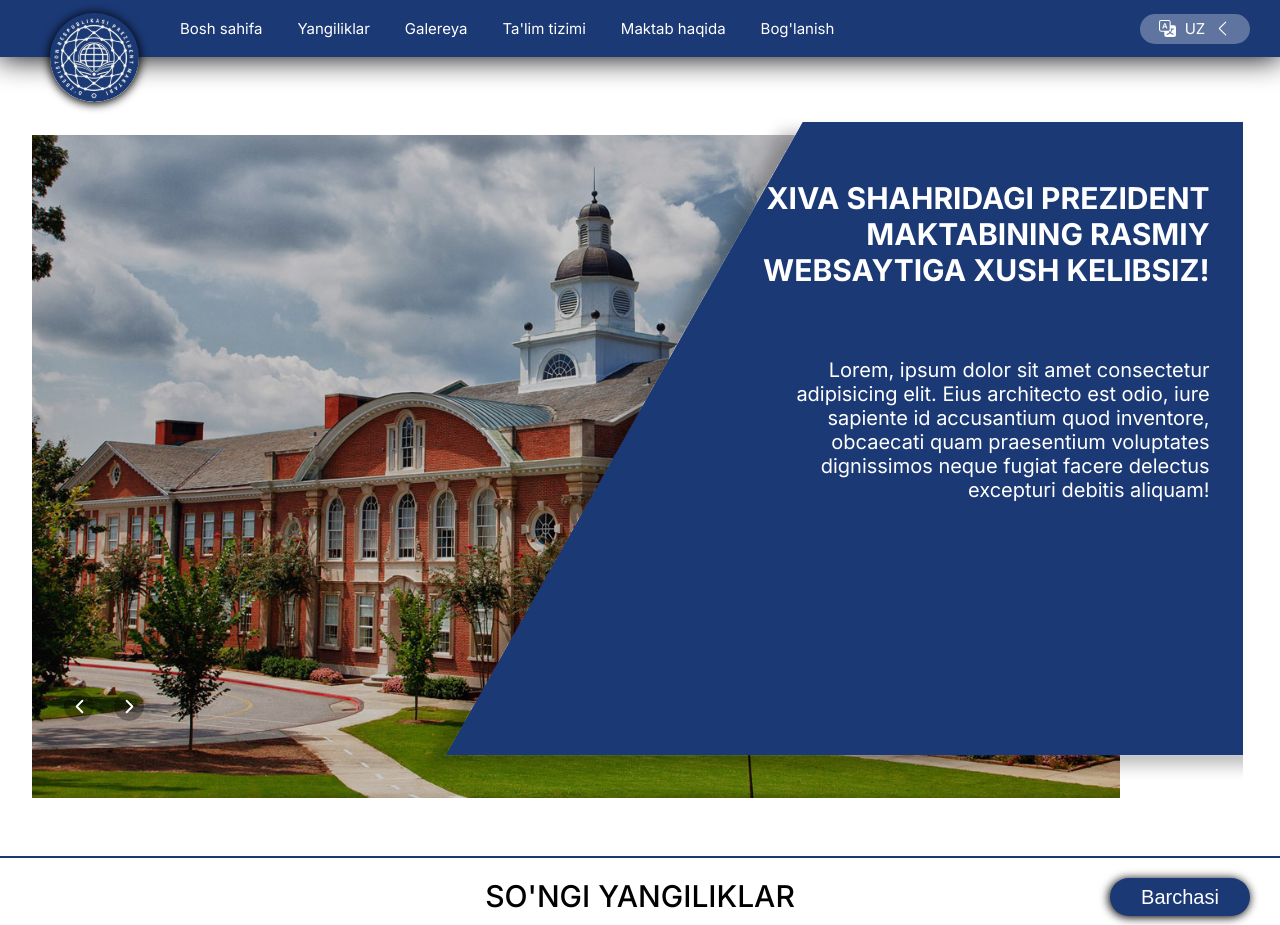
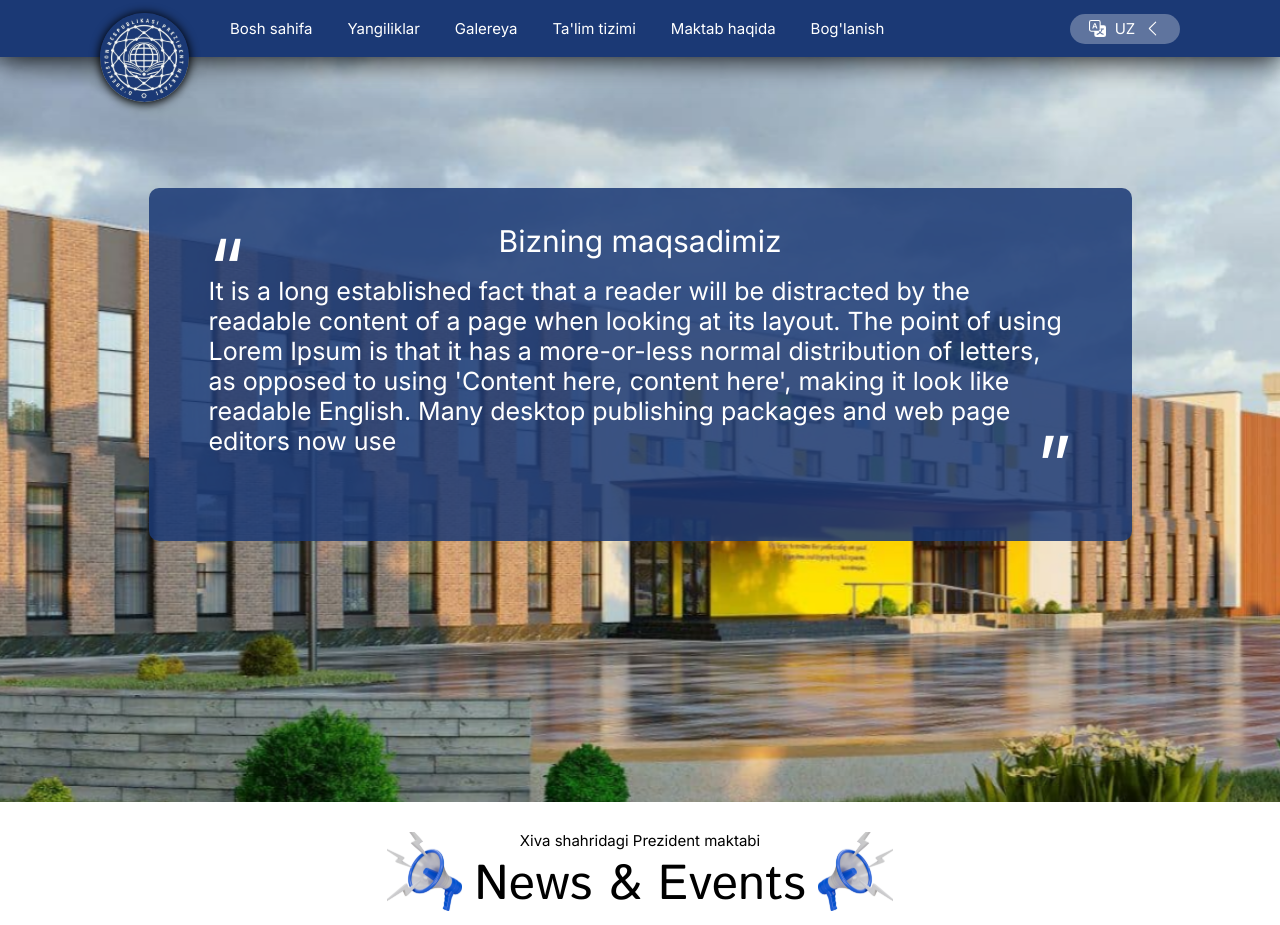
Before and after one commit to Khojayev12/khiva-ps, a React (Create React App) app: page / in a window 1280 px wide. Shown: the top 925 px of the page. Built offline with nearby package versions, Linux system fonts and the light colour scheme.

Commit message:
new home

```diff
--- a/src/App.css
+++ b/src/App.css
@@ -1,4 +1,4 @@
-@import url("https://fonts.googleapis.com/css2?family=Inter:wght@100;200;300;400;500;600;700;800;900&display=swap");
+@import url('https://fonts.googleapis.com/css2?family=Inter:wght@100;200;300;400;500;600;700;800;900&family=Istok+Web:ital,wght@0,400;0,700;1,400;1,700&display=swap');
 body {
   font-family: "Inter";
   margin: 0px;
--- /dev/null
+++ b/src/components/NewsComponent.jsx
@@ -0,0 +1,15 @@
+import { AiOutlineEye } from "react-icons/ai";
+import { Link } from "react-router-dom";
+
+export default function NewsComponent(props) {
+  return (
+    <Link to={"/post/" + props.id}>
+      <div className="s-news" data-aos="zoom-in-down">
+        <div className="s-news-info">
+          <div className="s-news-title"> {props.title} </div>
+        </div>
+        <img src={props.pic} alt="" className="s-news-pic" />
+      </div>
+    </Link>
+  );
+}
--- a/src/pages/Home.jsx
+++ b/src/pages/Home.jsx
@@ -1,9 +1,8 @@
-import React, { useState } from "react";
 import SinglePage from "../components/SinglePage";
 import "../styles/home.css";
 import Photo from "../media/school.svg";
-import Photo2 from "../media/school2.jpg";
-import Photo3 from "../media/school3.jpg";
+import Photo2 from "../media/school.png";
+import NewsIcon from "../media/newsIcon.svg"
 import Stem from "../media/s.svg";
 import sTem from "../media/t.svg";
 import stEm from "../media/e.svg";
@@ -14,8 +13,6 @@ import GroupIcon from "../media/Group.svg";
 import TeacherIcon from "../media/Teacher.svg";
 import HomeIcon from "../media/Home.svg";
 import FinishIcon from "../media/Finish.svg";
-import PhotoEffect from "../media/backround-effect.svg";
-import { FiChevronLeft, FiChevronRight } from "react-icons/fi";
 import NewsAtHome from "../components/NewsAtHome";
 import HonorLanding from "../components/honorLanding";
 import GalereyaLanding from "../components/GalereyaLanding";
@@ -24,25 +21,6 @@ import Footer from "../components/Footer";
 import { LangContext } from "../components/LangContext";
 
 export default function Home() {
-  //const Images = [Photo, Photo2, Photo3];
-  const [pic, setPic] = useState(0);
-
-  const changeNextPic = () => {
-    if (pic < 2) {
-      setPic(pic + 1);
-    } else {
-      setPic(0);
-    }
-  };
-
-  const changePreviousPic = () => {
-    if (pic > 0) {
-      setPic(pic - 1);
-    } else {
-      setPic(2);
-    }
-  };
-
   return (
     <SinglePage>
       <LangContext.Consumer>
@@ -50,53 +28,28 @@ export default function Home() {
           <>
             <div className="home-page">
               <div className="hero-section">
-                <div className="school-images">
-                  <img
-                    src={Photo}
-                    alt=""
-                    className={pic === 0 ? "hero-photo" : ( pic === 1? "hero-photo-hide":"hero-photo-prepare")}
-                  />
-                  <img
-                    src={Photo2}
-                    alt=""
-                    className={pic === 1 ? "hero-photo" : ( pic === 2? "hero-photo-hide":"hero-photo-prepare")}
-                  />
-                  <img
-                    src={Photo3}
-                    alt=""
-                    className={pic === 2 ? "hero-photo" : ( pic === 0? "hero-photo-hide":"hero-photo-prepare")}
-                  />
-                </div>
-                <div className="hero-text">
-                  <img src={PhotoEffect} alt="" className="hero-photo2" />
-                </div>
+                <img src={Photo2} alt="" className="hero-photo" />
                 <div className="hero-title">
-                  XIVA SHAHRIDAGI PREZIDENT MAKTABINING RASMIY WEBSAYTIGA XUSH
-                  KELIBSIZ!
-                  <div className="hero-explanation">
-                    Lorem, ipsum dolor sit amet consectetur adipisicing elit.
-                    Eius architecto est odio, iure sapiente id accusantium quod
-                    inventore, obcaecati quam praesentium voluptates dignissimos
-                    neque fugiat facere delectus excepturi debitis aliquam!
-                  </div>
-                </div>
-                <div className="hero-pic-previous" onClick={changePreviousPic}>
-                  <FiChevronLeft />
-                </div>
-                <div className="hero-pic-next">
-                  <FiChevronRight onClick={changeNextPic} />
+                  <div className="hero-header">Bizning maqsadimiz</div>
+                  <div className="hero-opostrov" style={{marginLeft:"60px"}} >“</div>
+                  <div className="hero-text">It is a long established fact that a reader will be distracted by the readable content of a page when looking at its layout. The point of using Lorem Ipsum is that it has a more-or-less normal distribution of letters, as opposed to using 'Content here, content here', making it look like readable English. Many desktop publishing packages and web page editors now use </div>
+                  <div className="hero-opostrov" style={{marginRight:"60px", textAlign:"end"}} >”</div>
                 </div>
               </div>
 
               <div className="news-section">
                 <div className="news-section-header">
-                  <span className="news-section-text"> {lang.lastnews} </span>
-                  <button
-                    className="barchasi-btn"
-                    style={{ marginRight: "30px" }}
-                  >
-                    {lang.all}
-                  </button>
+                  <div className="n-h-left">
+                    <img src={NewsIcon} alt="" className="n-h-icon" />
+                  </div>
+                  <div className="n-h-center">
+                    <div className="n-h-sub" >Xiva shahridagi Prezident maktabi</div>
+                    <div className="n-h-title" >News & Events</div>
+                  </div>
+                  <div className="n-h-right">
+                  <img src={NewsIcon} alt="" className="n-h-icon" style={{transform:"scaleX(-1)"}} />
+                  </div>
+
                 </div>
                 <div className="news-section-yangilikla">
                   <div className="half-news">
--- a/src/pages/News.jsx
+++ b/src/pages/News.jsx
@@ -1,6 +1,7 @@
 import NewsSlider from "../components/NewsSlider";
 import SingleNews from "../components/SingleNews";
 import SinglePage from "../components/SinglePage";
+import NewsComponent from "../components/NewsComponent";
 import "../styles/news.css";
 import Photo from "../media/school.svg";
 import Footer from "../components/Footer";
@@ -11,21 +12,21 @@ export default function News() {
       <div className="news-page">
         <div className="just-height"></div>
         <NewsSlider title="So'ngi yangiliklar" path="/news/all">
-          <SingleNews
+          <NewsComponent
             id="1"
             pic={Photo}
             watch="420"
             title="This is title of news component"
             text="This is title of news component, This is title of news component, This is title of news component, This is title of news component"
           />
-          <SingleNews
+          <NewsComponent
             id="1"
             pic={Photo}
             watch="420"
             title="This is title of news component"
             text="This is title of news component, This is title of news component, This is title of news component, This is title of news component"
           />
-          <SingleNews
+          <NewsComponent
             id="1"
             pic={Photo}
             watch="420"
--- a/src/styles/header.css
+++ b/src/styles/header.css
@@ -16,14 +16,14 @@
   height: 89px;
   position: fixed;
   top: 13px;
-  left: 50px;
+  left: 100px;
   border: none;
   border-radius: 44.5px;
   box-shadow: 0px 1px 10px 1px black;
 }
 .menus {
   display: inline-block;
-  margin-left: 180px;
+  margin-left: 230px;
   margin-top: 18px;
 }
 .single-menu {
@@ -59,7 +59,7 @@
 }
 
 .lang-change-panel {
-  margin-right: 30px;
+  margin-right: 100px;
 }
 .l-panel {
   cursor: pointer;
@@ -143,7 +143,7 @@
   }
 }
 .mobile-header {
-  display: block;
+  display: none;
 }
 .single-page {
   animation: loadAnim;
--- a/src/styles/home.css
+++ b/src/styles/home.css
@@ -2,15 +2,10 @@
   width: 100%;
 }
 .hero-section {
-  width: 95vw;
-  margin-left: 2.5%;
-  height: calc(100vh - 99px);
-  margin-top: 79px;
-}
-.school-images {
+  width: 100vw;
+  height: calc(100vh - 55px);
   position: relative;
-  height: calc(100vh - 137px);
-  width: 85vw;
+  top: 0px;
 }
 .hero-photo {
   position: absolute;
@@ -20,105 +15,50 @@
   width: 100%;
   height: 100%;
   object-fit: cover;
-  object-position: left;
-  transition: 0.5s all;
-  transform: translateX(0) translateY(0vh);
 }
-.hero-photo2 {
-  width: 100%;
-  height: 100%;
-  object-fit: cover;
-  object-position: left;
+.hero-title {
+  position: absolute;
+  left: calc(50% - 491.5px);
+  top: 131px;
+  width: 983px;
+  height: 353px;
+  border: none;
+  background: rgba(27, 57, 117, 0.85);
+  border-radius: 10px;
 }
-.hero-photo-hide {
-  position: absolute;
-  z-index: -3;
-  top: 0px;
-  left: 0px;
-  width: 70%;
-  height: 70%;
-  transition: 0.5s all;
-  transform: translateX(-200%) translateY(-90vh);
+.hero-header {
+  text-align: center;
+  padding-top: 35px;
+  font-family: "Inter";
+  font-style: normal;
+  font-weight: 400;
+  font-size: 30px;
+  line-height: 36px;
+  color: #ffffff;
 }
-.hero-photo-prepare {
-  position: absolute;
-  z-index: -3;
-  top: 0px;
-  left: 0px;
-  width: 70%;
-  height: 70%;
-  transition: 0.5s all;
-  transform: translateX(-200%) translateY(90vh);
+.hero-opostrov {
+  font-family: "Inter";
+  font-style: normal;
+  font-weight: 400;
+  font-size: 80px;
+  line-height: 17px;
+  color: white;
 }
 .hero-text {
-  z-index: 5;
-  position: absolute;
-  top: 117px;
-  right: 2.9vw;
-  width: 65vw;
-  height: calc(100vh - 137px);
-}
-.hero-title {
+  margin-left: 60px;
+  margin-right: 60px;
   font-family: "Inter";
   font-style: normal;
-  font-weight: 700;
-  font-size: 30px;
-  line-height: 36px;
-  text-align: right;
+  font-weight: 400;
+  font-size: 25px;
+  line-height: 30px;
   color: #ffffff;
-  position: absolute;
-  top: 180px;
-  right: 5.5vw;
-  width: 35%;
-  z-index: 6;
-}
-.hero-explanation {
-  margin-top: 70px;
-  font-size: 20px;
-  line-height: 24px;
-  font-weight: 400;
-}
-.hero-pic-previous {
-  top: calc(100vh - 109px);
-  left: 5vw;
-  z-index: 6;
-  position: absolute;
-  width: 30px;
-  height: 30px;
-  font-size: 23px;
-  color: white;
-  background-color: rgba(0, 0, 0, 0.3);
-  border-radius: 30px;
-  border: none;
-  text-align: center;
-  display: flex;
-  justify-content: center;
-  align-items: center;
-}
-.hero-pic-next {
-  top: calc(100vh - 109px);
-  left: calc(5vw + 50px);
-  z-index: 6;
-  position: absolute;
-  width: 30px;
-  height: 30px;
-  font-size: 23px;
-  color: white;
-  background-color: rgba(0, 0, 0, 0.3);
-  border-radius: 30px;
-  border: none;
-  text-align: center;
-  display: flex;
-  justify-content: center;
-  align-items: center;
 }
 
 .news-section {
-  margin-top: 20px;
   width: 100%;
+  margin-top: 30px;
   height: calc(100vh - 57px);
-  border-bottom: 2px solid #1b3975;
-  border-top: 2px solid #1b3975;
 }
 
 .news-section-header {
@@ -127,6 +67,43 @@
   display: flex;
   justify-content: space-between;
 }
+
+.n-h-left {
+  width: calc(50% - 178px);
+  text-align: end;
+  height: 100px;
+}
+.n-h-center {
+  width: 356px;
+  height: 100px;
+  text-align: center;
+}
+.n-h-right {
+  width: calc(50% - 178px);
+  text-align: start;
+  height: 100px;
+}
+.n-h-icon {
+  width: 75px;
+  height: 79px;
+}
+.n-h-sub {
+  font-family: "Inter";
+  font-style: normal;
+  font-weight: 400;
+  font-size: 15px;
+  line-height: 18px;
+  color: #000000;
+}
+.n-h-title {
+  font-family: "Istok Web";
+  font-style: normal;
+  font-weight: 400;
+  font-size: 49px;
+  line-height: 71px;
+  color: #000000;
+}
+
 .news-section-text {
   font-style: normal;
   font-weight: 500;
```
Also changed, not shown: src/styles/news.css (+23 -56 lines), src/media/newsIcon.svg (added), src/media/school.png (added).
